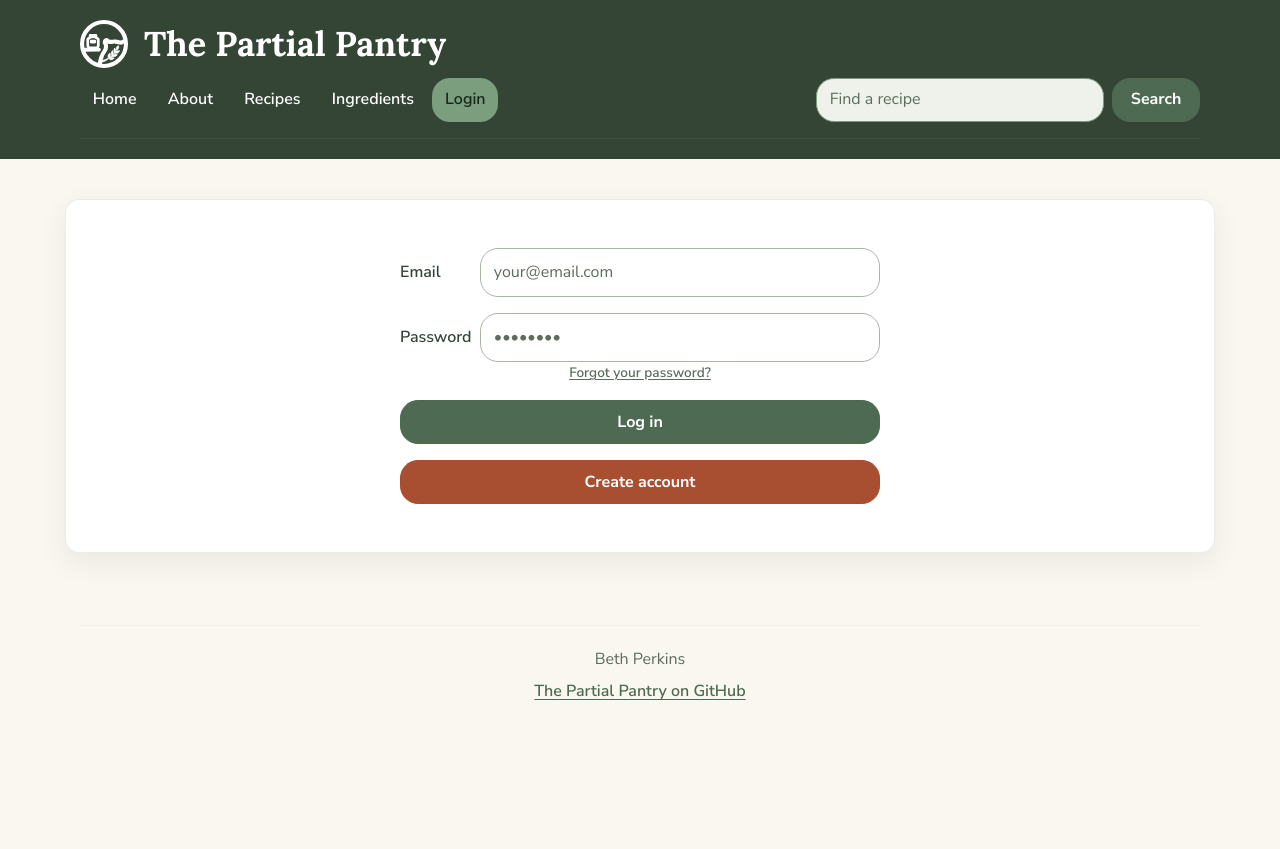
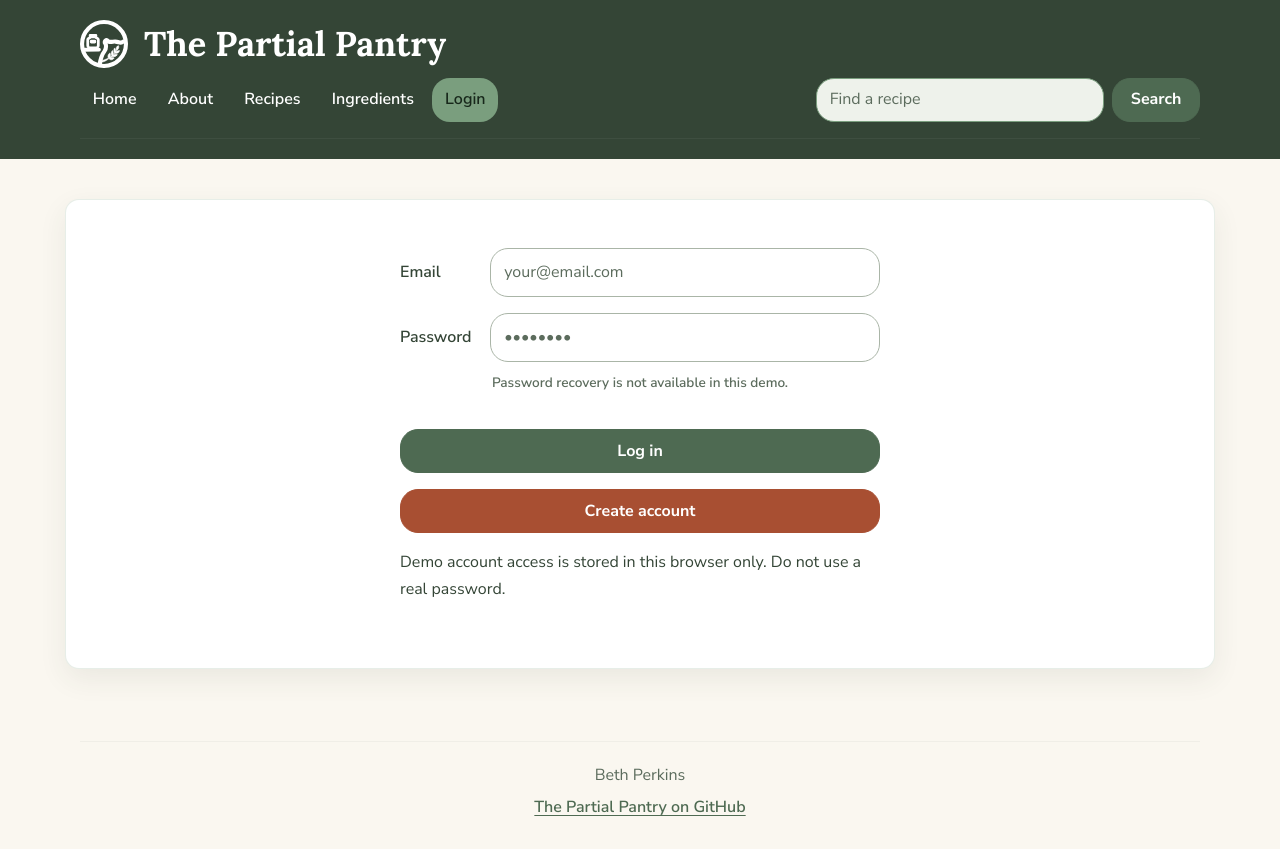
Before and after one commit to bethpilipala/startup, a React (Vite) app: page /login in a window 1280 px wide. Before the commit the page ends 800 px from the top, so only its background shows below. Built offline with nearby package versions, Linux system fonts and the light colour scheme.

Commit message:
mock login auth

```diff
--- a/src/App.jsx
+++ b/src/App.jsx
@@ -8,21 +8,63 @@ import RandomRecipe from "./pages/RandomRecipe.jsx";
 import RecipeOfTheDay from "./pages/RecipeOfTheDay.jsx";
 import Recipes from "./pages/Recipes.jsx";
 import UserHome from "./pages/UserHome.jsx";
-import { BrowserRouter, Navigate, Route, Routes } from "react-router-dom";
+import { useState } from "react";
+import { BrowserRouter, Navigate, Route, Routes, useLocation } from "react-router-dom";
+import { APP_STORAGE_KEYS, getStorageItem, removeStorageItem, setStorageItem } from "./services/storage.js";
+
+function ProtectedRoute({ user, children }) {
+  const location = useLocation();
+
+  if (!user) {
+    return <Navigate to="/login" state={{ from: location }} replace />;
+  }
+
+  return children;
+}
 
 function SiteLayout() {
+  const [user, setUser] = useState(() => getStorageItem(APP_STORAGE_KEYS.user));
+
+  const handleAuthenticate = (email) => {
+    const authenticatedUser = {
+      email,
+      name: email.split("@")[0],
+    };
+    setStorageItem(APP_STORAGE_KEYS.user, authenticatedUser);
+    setUser(authenticatedUser);
+  };
+
+  const handleLogout = () => {
+    removeStorageItem(APP_STORAGE_KEYS.user);
+    setUser(null);
+  };
+
   return (
     <>
-      <Header />
+      <Header user={user} onLogout={handleLogout} />
       <Routes>
         <Route path="/" element={<Home />} />
         <Route path="/about" element={<About />} />
-        <Route path="/ingredients" element={<Ingredients />} />
-        <Route path="/login" element={<Login />} />
+        <Route
+          path="/ingredients"
+          element={
+            <ProtectedRoute user={user}>
+              <Ingredients />
+            </ProtectedRoute>
+          }
+        />
+        <Route path="/login" element={<Login onAuthenticate={handleAuthenticate} />} />
         <Route path="/random-recipe" element={<RandomRecipe />} />
         <Route path="/recipe-of-the-day" element={<RecipeOfTheDay />} />
         <Route path="/recipes" element={<Recipes />} />
-        <Route path="/userhome" element={<UserHome />} />
+        <Route
+          path="/userhome"
+          element={
+            <ProtectedRoute user={user}>
+              <UserHome />
+            </ProtectedRoute>
+          }
+        />
         <Route path="*" element={<Navigate to="/" replace />} />
       </Routes>
       <Footer />
--- a/src/components/layout/Header.jsx
+++ b/src/components/layout/Header.jsx
@@ -1,14 +1,14 @@
 import Navigation from "./Navigation.jsx";
 import strings from "../../strings/en.js";
 
-export default function Header() {
+export default function Header({ user, onLogout }) {
   return (
     <header>
       <div className="site-brand">
         <img className="site-logo" src="/images/the_partial_pantry_logo_white.svg" alt="" />
         <h1>{strings.common.siteName}</h1>
       </div>
-      <Navigation />
+      <Navigation user={user} onLogout={onLogout} />
       <hr />
     </header>
   );
--- a/src/components/layout/Navigation.jsx
+++ b/src/components/layout/Navigation.jsx
@@ -1,4 +1,4 @@
-import { NavLink, useLocation, useNavigate } from "react-router-dom";
+import { NavLink, useNavigate } from "react-router-dom";
 import strings from "../../strings/en.js";
 
 const navigationLinks = [
@@ -8,12 +8,11 @@ const navigationLinks = [
   { label: strings.navigation.ingredients, to: "/ingredients", page: "ingredients" },
 ];
 
-export default function Navigation() {
-  const { pathname } = useLocation();
+export default function Navigation({ user, onLogout }) {
   const navigate = useNavigate();
-  const accountLink = pathname === "/userhome"
-    ? { label: strings.navigation.myPantry, to: "/userhome", page: "userhome" }
-    : { label: strings.navigation.login, to: "/login", page: "login" };
+  const accountLink = user
+    ? { label: strings.navigation.myPantry, to: "/userhome" }
+    : { label: strings.navigation.login, to: "/login" };
 
   const handleSearchSubmit = (event) => {
     event.preventDefault();
@@ -31,6 +30,13 @@ export default function Navigation() {
             </NavLink>
           </li>
         ))}
+        {user && (
+          <li>
+            <button className="btn" type="button" onClick={onLogout}>
+              {strings.navigation.logout}
+            </button>
+          </li>
+        )}
       </ul>
       <form className="site-recipe-search d-flex align-items-center gap-2 ms-auto" role="search" aria-label={strings.common.searchRecipesLabel} onSubmit={handleSearchSubmit}>
         <label className="visually-hidden" htmlFor="site-recipe-search">{strings.common.searchRecipesLabel}</label>
--- a/src/pages/Login.jsx
+++ b/src/pages/Login.jsx
@@ -1,24 +1,66 @@
-import { Link } from "react-router-dom";
+import { useState } from "react";
+import { useLocation, useNavigate } from "react-router-dom";
 import strings from "../strings/en.js";
 
-export default function Login() {
+export default function Login({ onAuthenticate }) {
+  const [email, setEmail] = useState("");
+  const [password, setPassword] = useState("");
+  const [message, setMessage] = useState("");
+  const location = useLocation();
+  const navigate = useNavigate();
+
+  const handleSubmit = (event) => {
+    event.preventDefault();
+    const trimmedEmail = email.trim();
+    if (!trimmedEmail || !password) {
+      setMessage(strings.login.requiredFieldsError);
+      return;
+    }
+
+    onAuthenticate(trimmedEmail);
+    const destination = location.state?.from?.pathname ?? "/userhome";
+    navigate(destination, { replace: true });
+  };
+
   return (
     <main>
-      <div className="login-form">
+      <form className="login-form" onSubmit={handleSubmit}>
         <div>
           <label htmlFor="email">{strings.login.emailLabel}</label>
-          <input className="form-control" id="email" name="email" type="email" placeholder={strings.login.emailPlaceholder} autoComplete="username" />
+          <input
+            className="form-control"
+            id="email"
+            name="email"
+            type="email"
+            placeholder={strings.login.emailPlaceholder}
+            autoComplete="username"
+            required
+            value={email}
+            onChange={(event) => setEmail(event.target.value)}
+          />
         </div>
         <div>
           <label htmlFor="password">{strings.login.passwordLabel}</label>
-          <input className="form-control" id="password" name="password" type="password" placeholder={strings.login.passwordPlaceholder} autoComplete="current-password" />
-          <a className="login-forgot-password" href="#">{strings.login.forgotPasswordLink}</a>
+          <input
+            className="form-control"
+            id="password"
+            name="password"
+            type="password"
+            placeholder={strings.login.passwordPlaceholder}
+            autoComplete="current-password"
+            required
+            value={password}
+            onChange={(event) => setPassword(event.target.value)}
+          />
+          <p className="login-forgot-password">{strings.login.forgotPasswordNotice}</p>
         </div>
         <div className="login-actions">
-          <Link className="btn" to="/userhome">{strings.login.submitButton}</Link>
-          <Link className="btn" to="/userhome">{strings.login.createAccountButton}</Link>
+          <button className="btn" type="submit">{strings.login.submitButton}</button>
+          <button className="btn" type="submit">{strings.login.createAccountButton}</button>
         </div>
-      </div>
+        {message && <p role="alert">{message}</p>}
+        <p>{strings.login.mockAuthNotice}</p>
+      </form>
     </main>
   );
 }
--- a/src/services/storage.js
+++ b/src/services/storage.js
@@ -3,6 +3,7 @@ import { eggsBenedictRecipe, pastaPrimaveraRecipe } from "../data/recipes.js";
 export const APP_STORAGE_KEYS = {
   ingredients: "partialPantry.ingredients",
   recipes: "partialPantry.recipes",
+  user: "partialPantry.user",
 };
 
 const initialIngredients = [
--- a/src/strings/en.js
+++ b/src/strings/en.js
@@ -18,6 +18,7 @@ const strings = {
     ingredients: "Ingredients",
     login: "Login",
     myPantry: "My Pantry",
+    logout: "Log out",
   },
 
   home: {
@@ -64,8 +65,11 @@ const strings = {
     passwordLabel: "Password",
     passwordPlaceholder: "\u2022\u2022\u2022\u2022\u2022\u2022\u2022\u2022",
     forgotPasswordLink: "Forgot your password?",
+    forgotPasswordNotice: "Password recovery is not available in this demo.",
     submitButton: "Log in",
     createAccountButton: "Create account",
+    requiredFieldsError: "Enter a valid email address and a password to continue.",
+    mockAuthNotice: "Demo account access is stored in this browser only. Do not use a real password.",
   },
 
   recipes: {
```
Also changed, not shown: 2 other files (tests, documents, lock files or other folders).
